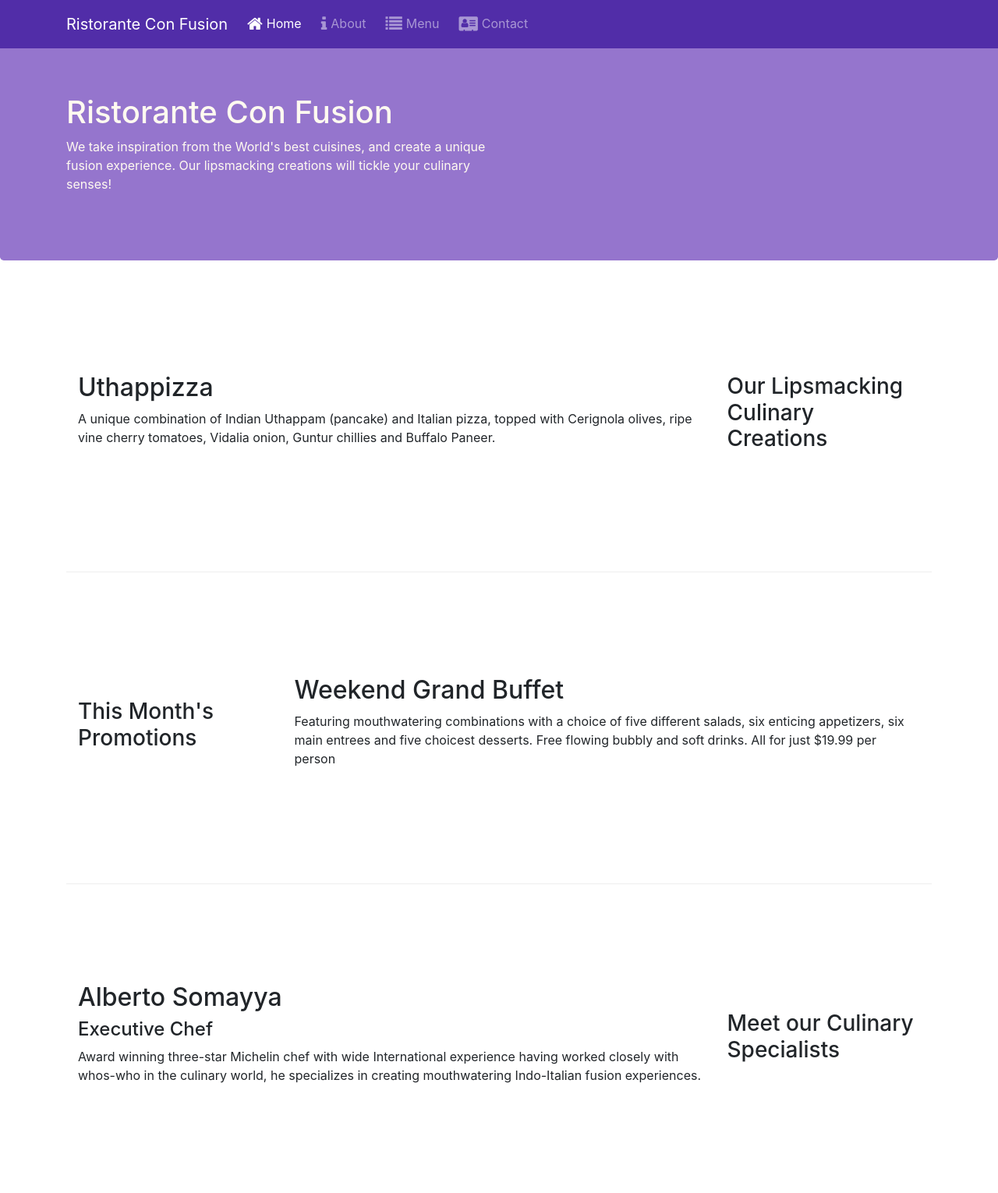
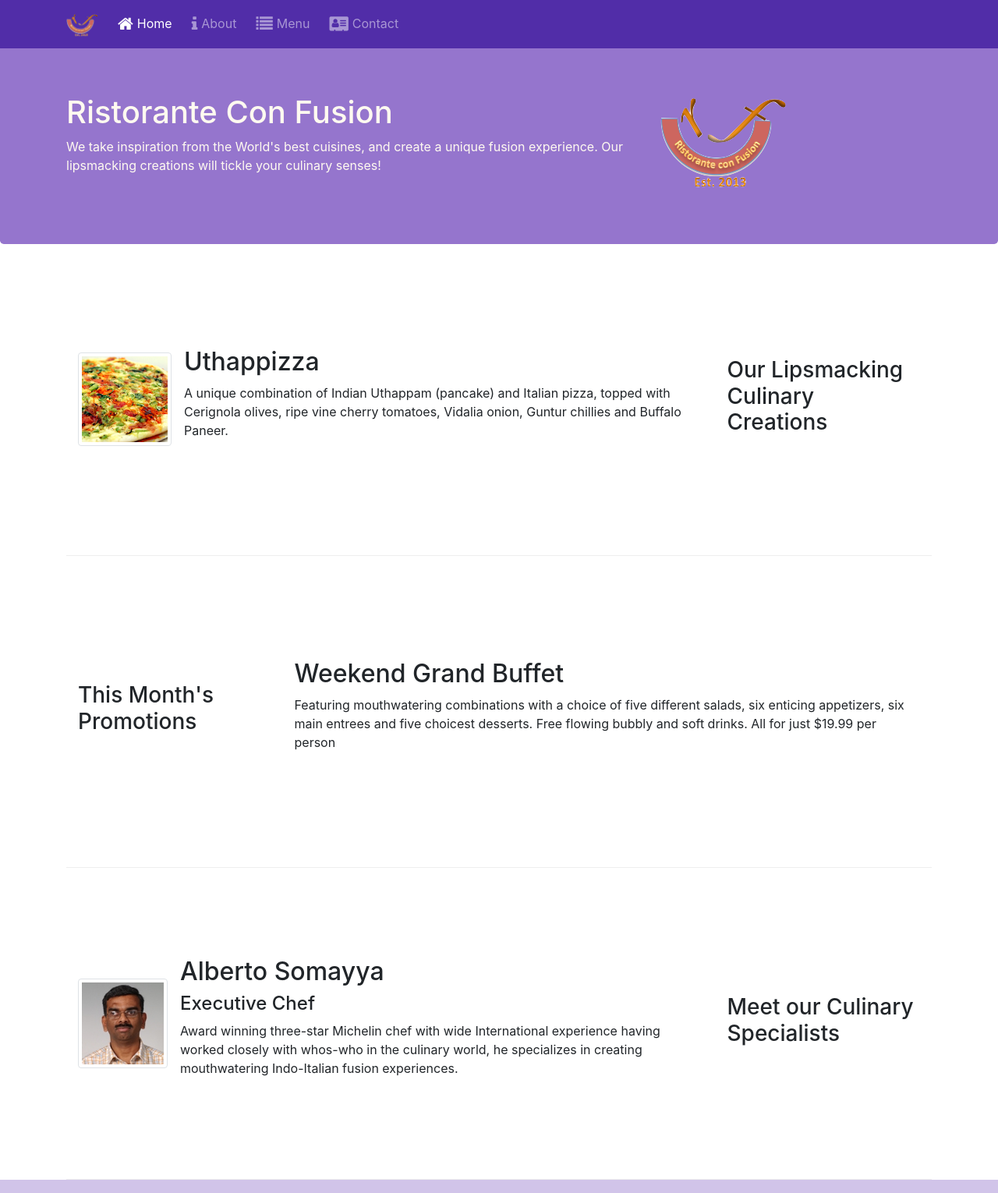
Before and after one commit to SarahZam/Restaurant-Website-Demo, a website: page index.html in a window 1280 px wide. Shown: the top 1530 px of the page at 78% size. Drawn offline with nearby package versions, Linux system fonts and the light colour scheme.

Commit message:
img added

```diff
--- a/index.html
+++ b/index.html
@@ -22,7 +22,7 @@
             <button class="navbar-toggler" type="button" data-toggle="collapse" data-target="#Navbar">
                 <span class="navbar-toggler-icon"></span>
             </button>
-            <a class="navbar-brand mr-auto" href="#">Ristorante Con Fusion</a>
+            <a class="navbar-brand mr-auto" href="#"><img src="img/logo.png" height="30" width="41"></a>
             <div class="collapse navbar-collapse" id="Navbar">
                 <ul class="navbar-nav mr-auto">
                     <li class="nav-item active"><a class="nav-link" href="#"><span class="fa fa-home fa-lg"></span>Home</a></li>
@@ -38,11 +38,12 @@
     <header class="jumbotron">
         <div class="container">
             <div class="row">
-                <div class="col-12 col-sm-6">
+                <div class="col-12 col-sm-8">
                     <h1>Ristorante Con Fusion</h1>
                     <p>We take inspiration from the World's best cuisines, and create a unique fusion experience. Our lipsmacking creations will tickle your culinary senses!</p>
                 </div>
-                <div class="col-12 col-sm">
+                <div class="col-12 col-sm-4 align-self-center">
+                    <img src="img/logo.png" class="img-fluid">
                 </div>
             </div>
         </div>
@@ -54,8 +55,15 @@
                 <h3>Our Lipsmacking Culinary Creations</h3>
             </div>
             <div class="col col-sm order-sm-first col-md">
-                <h2>Uthappizza</h2>
-                <p>A unique combination of Indian Uthappam (pancake) and Italian pizza, topped with Cerignola olives, ripe vine cherry tomatoes, Vidalia onion, Guntur chillies and Buffalo Paneer.</p>
+                <div class="media">
+                    <img class="d-fl mr-3 img-thumbnail align-self-center" src="img/uthappizza.png" alt="uthappizza">
+                    <div class="media-body">
+                        <h2 class="mt-0">Uthappizza</h2>
+                        <p>A unique combination of Indian Uthappam (pancake) and Italian pizza, topped with Cerignola olives, ripe vine cherry tomatoes, Vidalia onion, Guntur chillies and Buffalo Paneer.</p>
+
+                    </div>
+
+                </div>
             </div>
         </div>
 
@@ -75,9 +83,15 @@
                 <h3>Meet our Culinary Specialists</h3>
             </div>
             <div class="col col-sm order-sm-first col-md">
-                <h2>Alberto Somayya</h2>
-                <h4>Executive Chef</h4>
-                <p>Award winning three-star Michelin chef with wide International experience having worked closely with whos-who in the culinary world, he specializes in creating mouthwatering Indo-Italian fusion experiences. </p>
+                <div class="media">
+                    <img class="d-flex mr-3 img-thumbnail align-self-center" src="img/alberto.png" alt="alberto">
+                    <div class="media-body">
+                        <h2 class="mt-0">Alberto Somayya</h2>
+                        <h4>Executive Chef</h4>
+                        <p class="d-none d-sm-block">Award winning three-star Michelin chef with wide International experience having worked closely with whos-who in the culinary world, he specializes in creating mouthwatering Indo-Italian fusion experiences. </p>
+
+                    </div>
+                </div>
             </div>
         </div>
     </div>
```
Also changed, not shown: aboutus.html (+4 -3 lines), contactus.html (+4 -3 lines).
